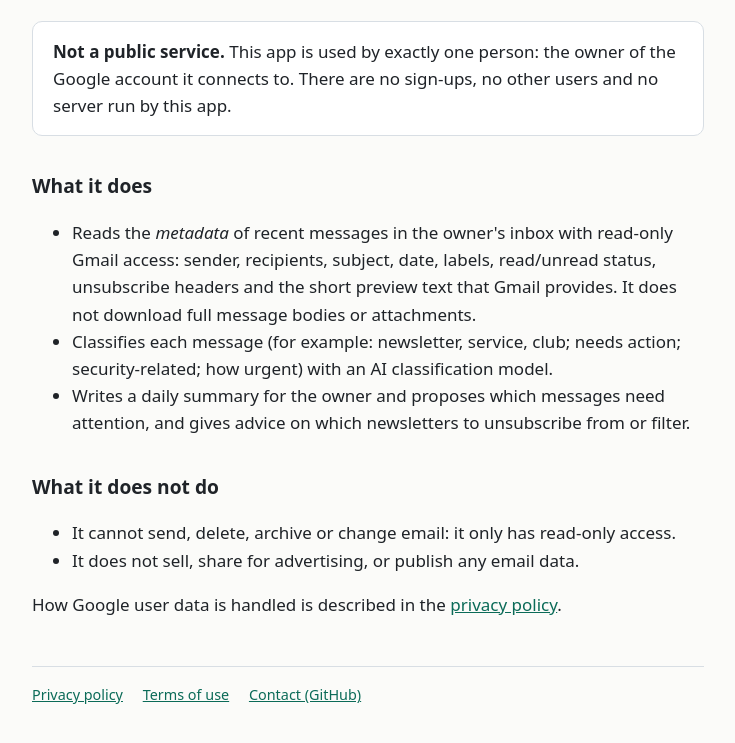
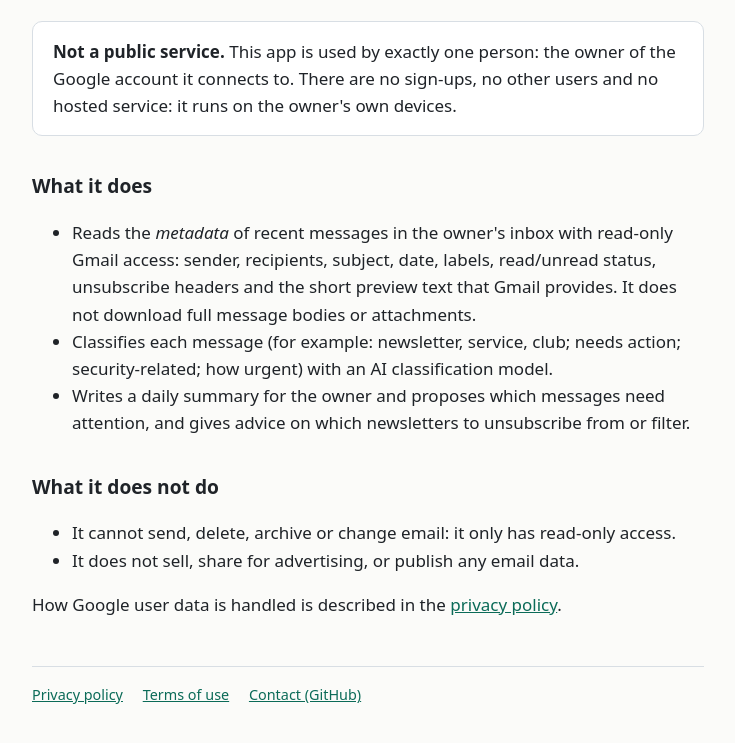
Before and after one commit to scherrenburg-ai/scherrenburg-ai.github.io, a plain HTML site: page index.html in a window 1280 px wide. Shown: the part 121-864 px from the top of the page, without its empty margins (272-1007 px from the left). Drawn offline with Linux system fonts and the light colour scheme.

Commit message:
Homepage: runs on the owner's own devices
Co-Authored-By: Claude Opus 5.5 <noreply@anthropic.com>
Claude-Session: https://claude.ai/code/session_0149C34qJ31Qnr3RJhuGhGVL

```diff
--- a/index.html
+++ b/index.html
@@ -17,7 +17,7 @@
 
   <div class="card">
     <strong>Not a public service.</strong> This app is used by exactly one person: the owner of the Google
-    account it connects to. There are no sign-ups, no other users and no server run by this app.
+    account it connects to. There are no sign-ups, no other users and no hosted service: it runs on the owner's own devices.
   </div>
 
   <h2>What it does</h2>
```
